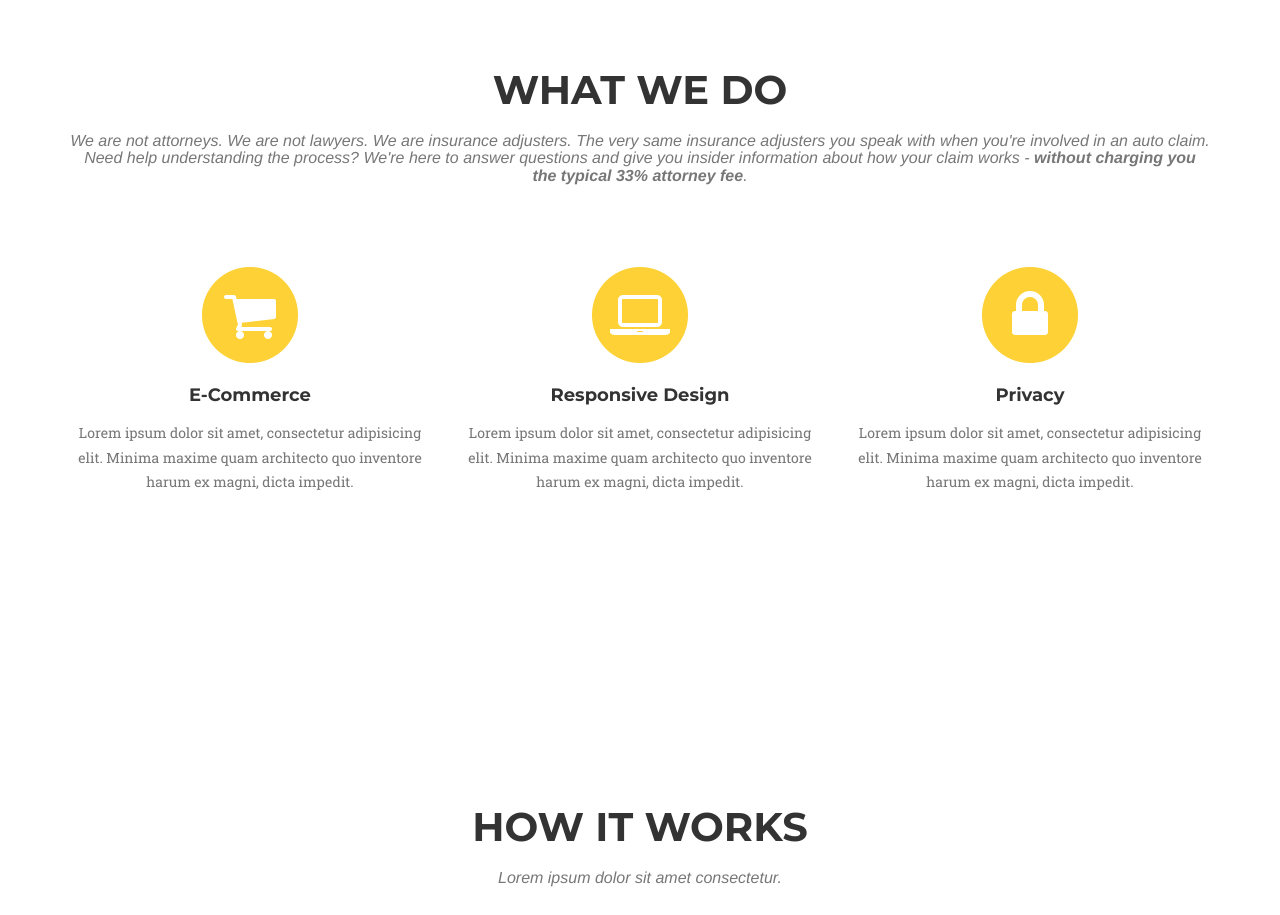
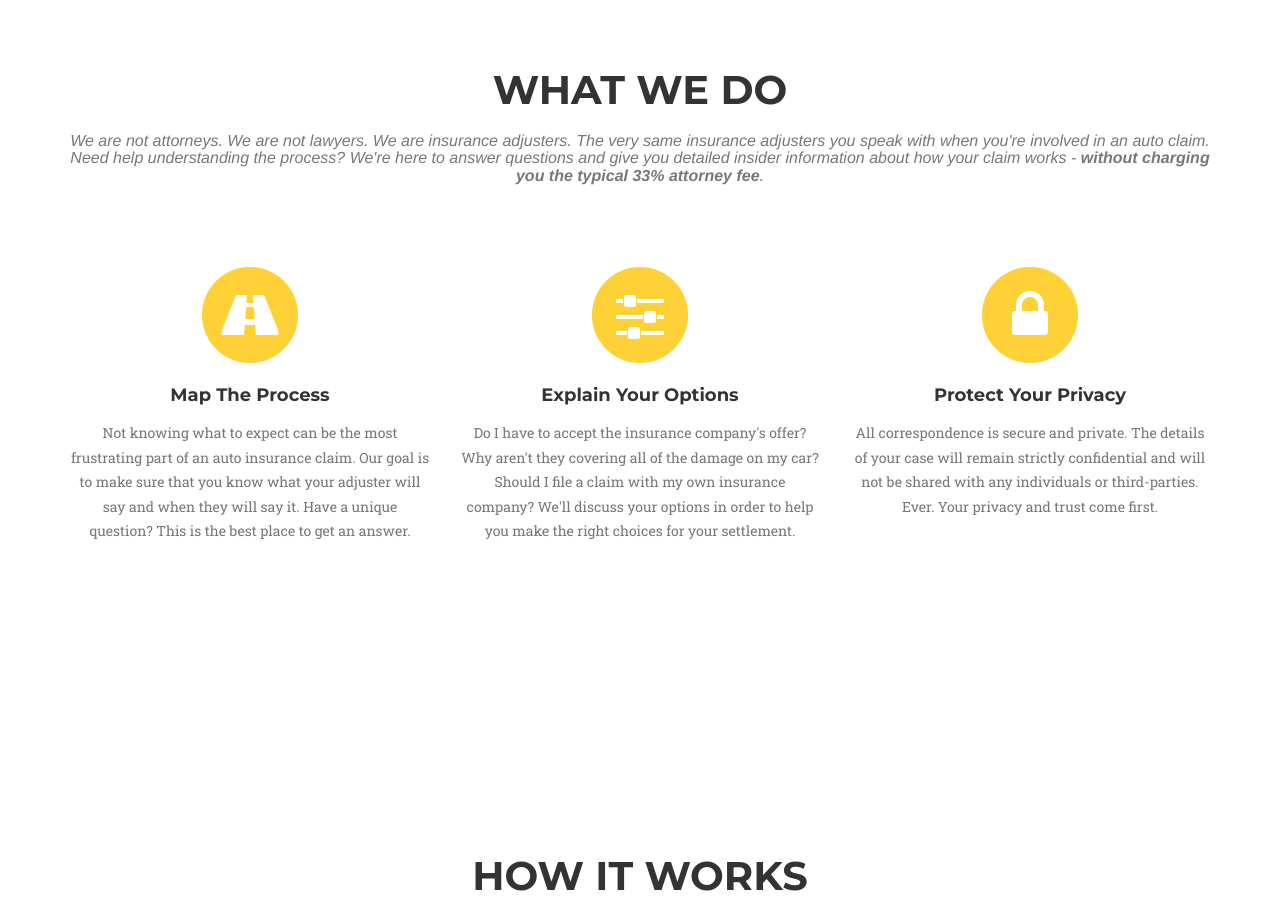
Before and after one commit to jonahkirangi/askanadjuster, a website: page app/index.html in a window 1280 px wide. Shown: the part 840-1755 px from the top of the page. Drawn offline with nearby package versions, Linux system fonts and the light colour scheme; a web font is replaced by a local one.

Commit message:
Update icons and copy of What We Do section

```diff
--- a/app/index.html
+++ b/app/index.html
@@ -63,9 +63,6 @@
                     <li>
                         <a class="page-scroll" href="#services">What We Do</a>
                     </li>
-                    <!-- <li>
-                        <a class="page-scroll" href="#portfolio">Portfolio</a>
-                    </li> -->
                     <li>
                         <a class="page-scroll" href="#about">How It Works</a>
                     </li>
@@ -99,33 +96,33 @@
             <div class="row">
                 <div class="col-lg-12 text-center">
                     <h2 class="section-heading">What We Do</h2>
-                    <h3 class="section-subheading text-muted">We are not attorneys. We are not lawyers. We are insurance adjusters. The very same insurance adjusters you speak with when you're involved in an auto claim. Need help understanding the process? We're here to answer questions and give you insider information about how your claim works - <strong>without charging you the typical 33% attorney fee</strong>.</h3>
+                    <h3 class="section-subheading text-muted">We are not attorneys. We are not lawyers. We are insurance adjusters. The very same insurance adjusters you speak with when you're involved in an auto claim. Need help understanding the process? We're here to answer questions and give you detailed insider information about how your claim works - <strong>without charging you the typical 33% attorney fee</strong>.</h3>
                 </div>
             </div>
             <div class="row text-center">
                 <div class="col-md-4">
                     <span class="fa-stack fa-4x">
                         <i class="fa fa-circle fa-stack-2x text-primary"></i>
-                        <i class="fa fa-shopping-cart fa-stack-1x fa-inverse"></i>
+                        <i class="fa fa-road fa-stack-1x fa-inverse"></i>
                     </span>
-                    <h4 class="service-heading">E-Commerce</h4>
-                    <p class="text-muted">Lorem ipsum dolor sit amet, consectetur adipisicing elit. Minima maxime quam architecto quo inventore harum ex magni, dicta impedit.</p>
+                    <h4 class="service-heading">Map The Process</h4>
+                    <p class="text-muted">Not knowing what to expect can be the most frustrating part of an auto insurance claim. Our goal is to make sure that you know what your adjuster will say and when they will say it. Have a unique question? This is the best place to get an answer.</p>
                 </div>
                 <div class="col-md-4">
                     <span class="fa-stack fa-4x">
                         <i class="fa fa-circle fa-stack-2x text-primary"></i>
-                        <i class="fa fa-laptop fa-stack-1x fa-inverse"></i>
+                        <i class="fa fa-sliders fa-stack-1x fa-inverse"></i>
                     </span>
-                    <h4 class="service-heading">Responsive Design</h4>
-                    <p class="text-muted">Lorem ipsum dolor sit amet, consectetur adipisicing elit. Minima maxime quam architecto quo inventore harum ex magni, dicta impedit.</p>
+                    <h4 class="service-heading">Explain Your Options</h4>
+                    <p class="text-muted">Do I have to accept the insurance company's offer? Why aren't they covering all of the damage on my car? Should I file a claim with my own insurance company? We'll discuss your options in order to help you make the right choices for your settlement.</p>
                 </div>
                 <div class="col-md-4">
                     <span class="fa-stack fa-4x">
                         <i class="fa fa-circle fa-stack-2x text-primary"></i>
                         <i class="fa fa-lock fa-stack-1x fa-inverse"></i>
                     </span>
-                    <h4 class="service-heading">Privacy</h4>
-                    <p class="text-muted">Lorem ipsum dolor sit amet, consectetur adipisicing elit. Minima maxime quam architecto quo inventore harum ex magni, dicta impedit.</p>
+                    <h4 class="service-heading">Protect Your Privacy</h4>
+                    <p class="text-muted">All correspondence is secure and private. The details of your case will remain strictly confidential and will not be shared with any individuals or third-parties. Ever. Your privacy and trust come first.</p>
                 </div>
             </div>
         </div>
```
